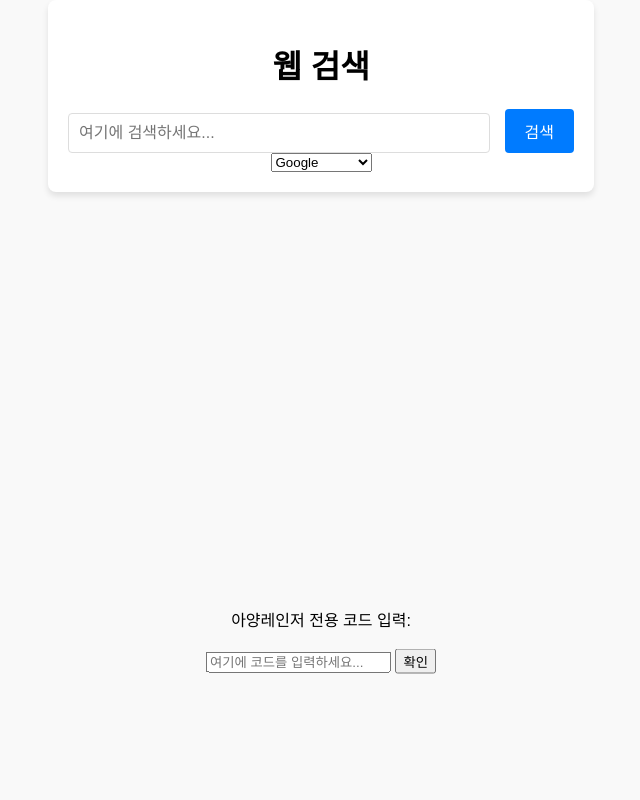
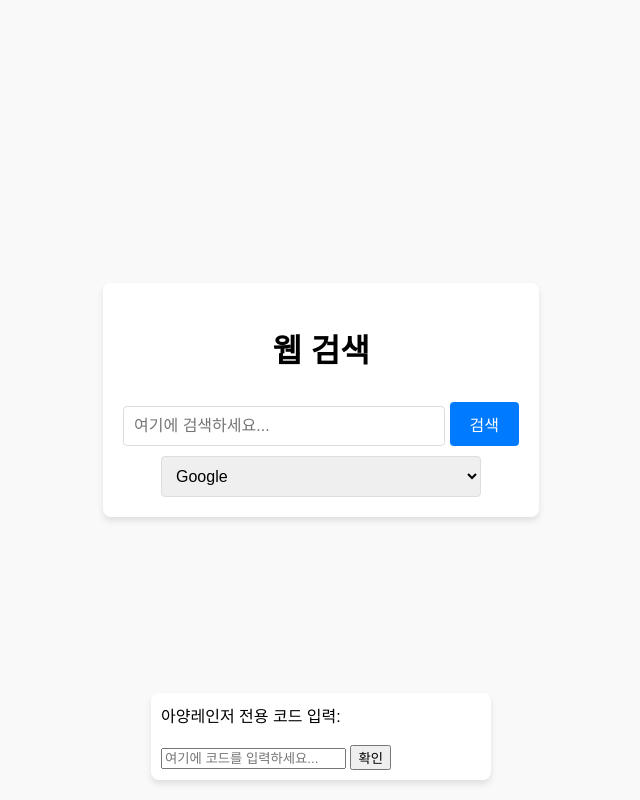
Before and after one commit to jebi0605/web_searching, a plain HTML site: page index.html in a window 1280 px wide. Shown: the whole page, without its empty margins (319-959 px from the left). Drawn offline with Linux system fonts and the light colour scheme.

Commit message:
Update index.html

```diff
--- a/index.html
+++ b/index.html
@@ -12,11 +12,11 @@
             font-family: Arial, sans-serif;
             display: flex;
             justify-content: center;
-			text-align: center;
-            align-items: start;
+            align-items: center;
             height: 100vh;
             margin: 0;
             background-color: #f9f9f9;
+            overflow: hidden; /* 키보드 올라올 때 페이지가 움직이는 것을 방지 */
         }
         #search-container {
             text-align: center;
@@ -26,21 +26,23 @@
             box-shadow: 0 4px 6px rgba(0, 0, 0, 0.1);
         }
         #search-container input {
-            width: 400px;
+            width: 300px; /* 검색창 길이를 줄임 */
             padding: 10px;
             border: 1px solid #ddd;
             border-radius: 4px;
             font-size: 16px;
         }
-	.header {
-            font-weight: bold;
-            position: absolute;
-            top: 10px;
-            left: 10px;
+        #search-container select {
+            width: 320px; /* 드롭다운 메뉴도 동일하게 조정 */
+            padding: 10px;
+            margin-top: 10px;
+            border: 1px solid #ddd;
+            border-radius: 4px;
+            font-size: 16px;
         }
         #search-container button {
             padding: 10px 20px;
-            margin-left: 10px;
+            margin-top: 10px;
             background-color: #007bff;
             color: #fff;
             border: none;
@@ -53,9 +55,14 @@
         }
         .form-container {
             position: absolute;
-            top: 80%;
+            bottom: 20px; /* 코드 입력창을 화면 아래 고정 */
             left: 50%;
-            transform: translate(-50%, -50%);
+            transform: translateX(-50%);
+            width: 320px; /* 길이 조정 */
+            background: #fff;
+            padding: 10px;
+            border-radius: 8px;
+            box-shadow: 0 4px 6px rgba(0, 0, 0, 0.1);
         }
         .hidden {
             display: none;
@@ -71,7 +78,6 @@
             <option value="google">Google</option>
             <option value="bing">Bing</option>
             <option value="duckduckgo">DuckDuckGo</option>
-			<!--<option value="naver">Naver</option>-->
         </select>
     </div>
     <div class="form-container">
@@ -104,9 +110,6 @@
                 case "duckduckgo":
                     searchUrl = `https://duckduckgo.com/?q=${encodeURIComponent(query)}`;
                     break;
-				/*case "naver":
-					searchUrl = `https://www.naver.com/?q=${encodeURIComponent(query)}`;
-                    break;*/
                 default:
                     alert("유효하지 않은 검색 엔진입니다.");
                     return;
@@ -114,22 +117,30 @@
 
             window.open(searchUrl, "_blank");
         }
+
         function checkCode() {
             const input = document.getElementById('codeInput').value;
             const validCode = "아양레인저임";
 
             if (input === validCode) {
-                // Hide the search container
                 document.getElementById('search-container').classList.add('hidden');
-                // Hide the form container
                 document.querySelector('.form-container').classList.add('hidden');
-                // Show the result message
                 document.getElementById('resultMessage').classList.remove('hidden');
                 alert("우와~맞았다~");
             } else {
                 alert("다시 시도하셈");
             }
         }
+
+        // 안드로이드 키보드가 올라왔을 때, 입력창 위치 고정
+        window.addEventListener('resize', () => {
+            const formContainer = document.querySelector('.form-container');
+            if (window.innerHeight < 500) {
+                formContainer.style.bottom = "100px"; // 키보드 올라올 때 입력창 위치 조정
+            } else {
+                formContainer.style.bottom = "20px"; // 기본 위치로 복구
+            }
+        });
     </script>
 </body>
 </html>
```
Lines whose indentation alone changed are shown as unchanged.
